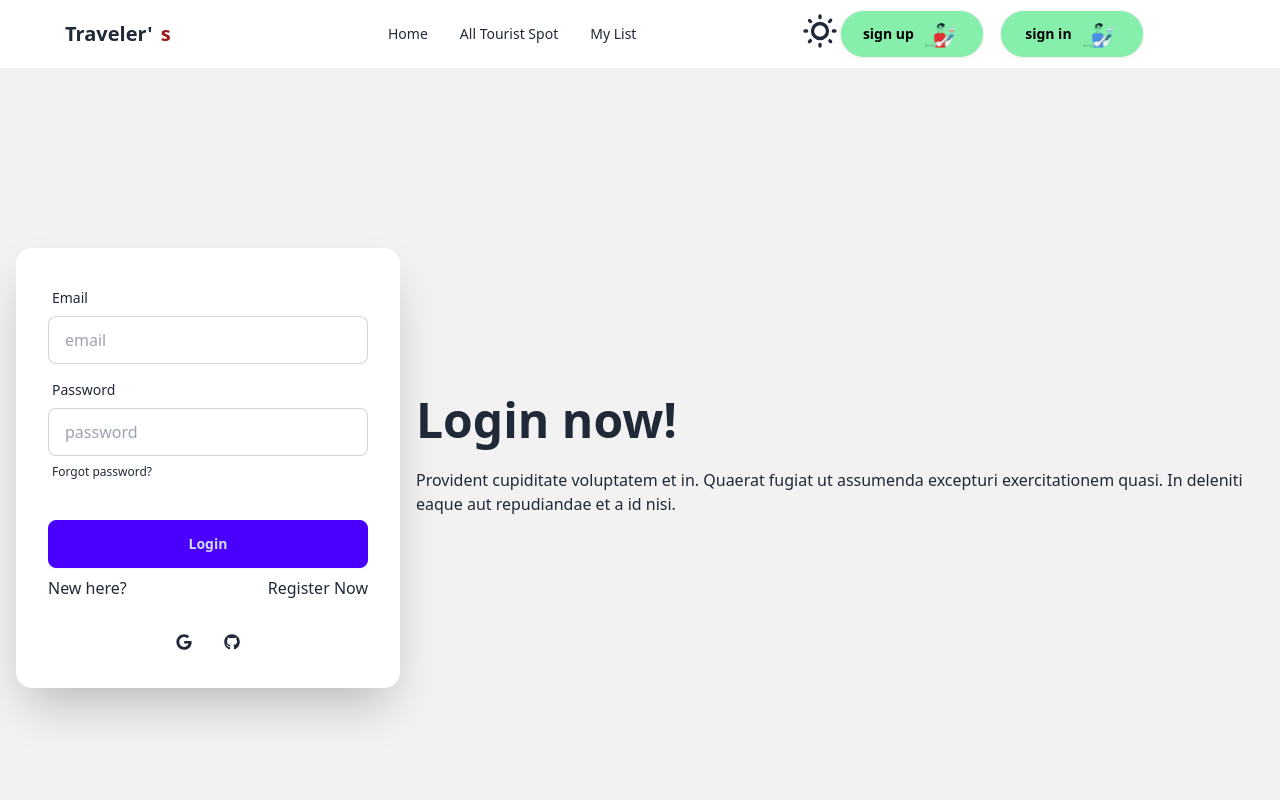
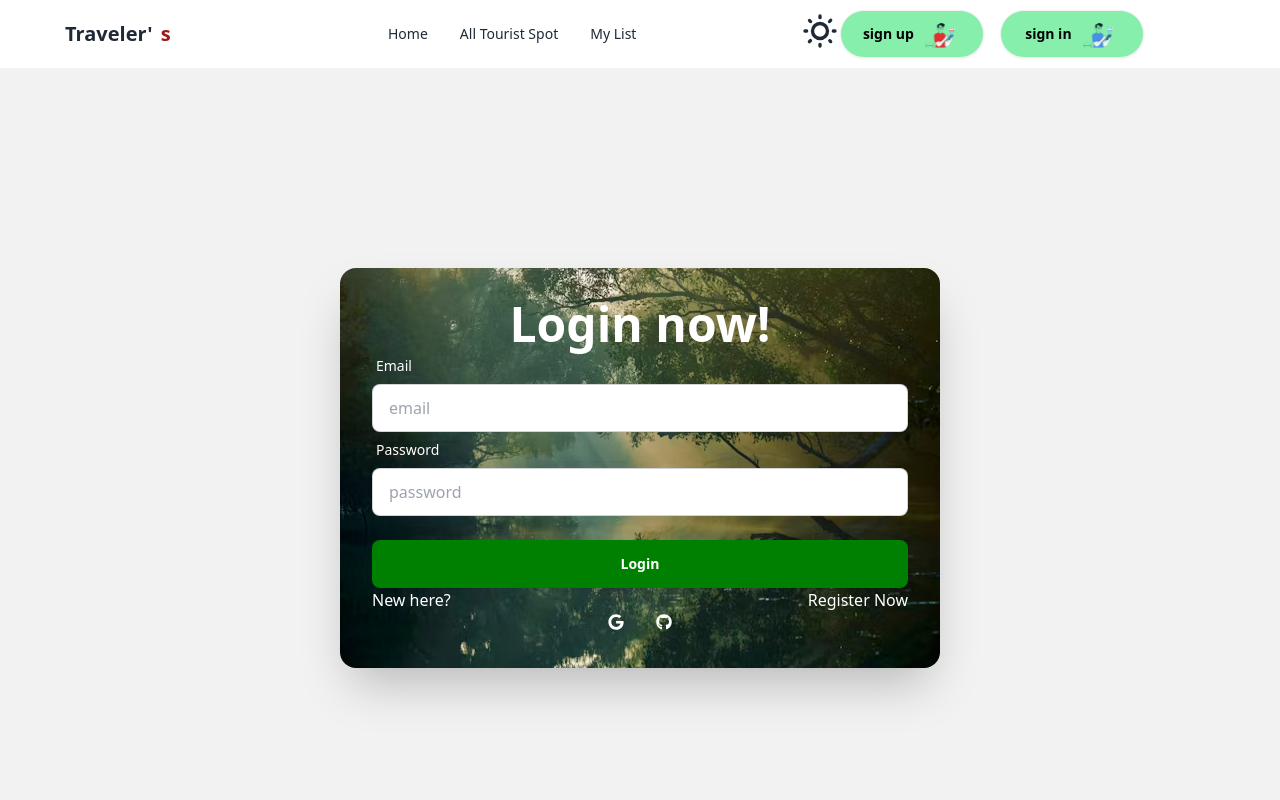
Before and after one commit to GolamMuntakim/tour-client, a React (Vite) app: page /login in a window 1280 px wide. Shown: the top 800 px of the page. Built offline with nearby package versions, Linux system fonts and the light colour scheme; no server answers.

Commit message:
login form design done

```diff
--- a/src/Component/Login.jsx
+++ b/src/Component/Login.jsx
@@ -46,16 +46,15 @@ const Login = () => {
       }
     return (
         <div className="hero min-h-screen bg-base-200">
-  <div className="hero-content flex-col lg:flex-row-reverse">
-    <div className="text-center lg:text-left">
-      <h1 className="text-5xl font-bold">Login now!</h1>
-      <p className="py-6">Provident cupiditate voluptatem et in. Quaerat fugiat ut assumenda excepturi exercitationem quasi. In deleniti eaque aut repudiandae et a id nisi.</p>
-    </div>
-    <div className="card shrink-0 w-full max-w-sm shadow-2xl bg-base-100">
-      <form onSubmit={handleSubmit(onSubmit)} className="card-body">
+  <div className="hero-content ">
+
+    <div className="  w-[600px] h-[400px] mx-auto p-8 shadow-2xl rounded-2xl"
+    style={{backgroundImage: `url('/image/sundarban.avif')`, backgroundRepeat:"no-repeat"}} >
+    <h1 className="text-5xl font-bold text-white text-center">Login now!</h1>
+      <form onSubmit={handleSubmit(onSubmit)} className="">
         <div className="form-control">
           <label className="label">
-            <span className="label-text">Email</span>
+            <span className="label-text text-white">Email</span>
           </label>
           <input type="email" placeholder="email" className="input input-bordered"
            {...register("email",{required:true})}
@@ -65,26 +64,26 @@ const Login = () => {
         </div>
         <div className="form-control">
           <label className="label">
-            <span className="label-text">Password</span>
+            <span className="label-text text-white">Password</span>
           </label>
           <input type="password" placeholder="password" className="input input-bordered"
           {...register("password", {required:true})}
            />
            {errors.password && <small className="text-red-500">This field is required</small>}
-          <label className="label">
-            <a href="#" className="label-text-alt link link-hover">Forgot password?</a>
-          </label>
+          {/* <label className="label">
+            <a href="#" className="label-text-alt link link-hover ">Forgot password?</a>
+          </label> */}
         </div>
         <div className="form-control mt-6">
-          <button className="btn btn-primary">Login</button>
+          <button className="btn bg-[green] border-none text-white">Login</button>
         </div>
-        <div className="flex justify-between">
+        <div className="flex justify-between text-white">
             <h1>New here?</h1>
             <Link to="/register"><h1>Register Now</h1></Link>
         </div>
        <Toaster></Toaster>
       </form>
-      <div className="mb-8 text-center space-x-8">
+      <div className="mb-8 text-center space-x-8 text-white">
             <button onClick={()=>handleSocial(googleLogin)}><FaGoogle /></button>
             <button onClick={()=>handleSocial(githubLogin)}><FaGithub /></button>
         </div>
```
Also changed, not shown: public/image/saintmartin.avif (renamed from public/image/saint martin.avif).
